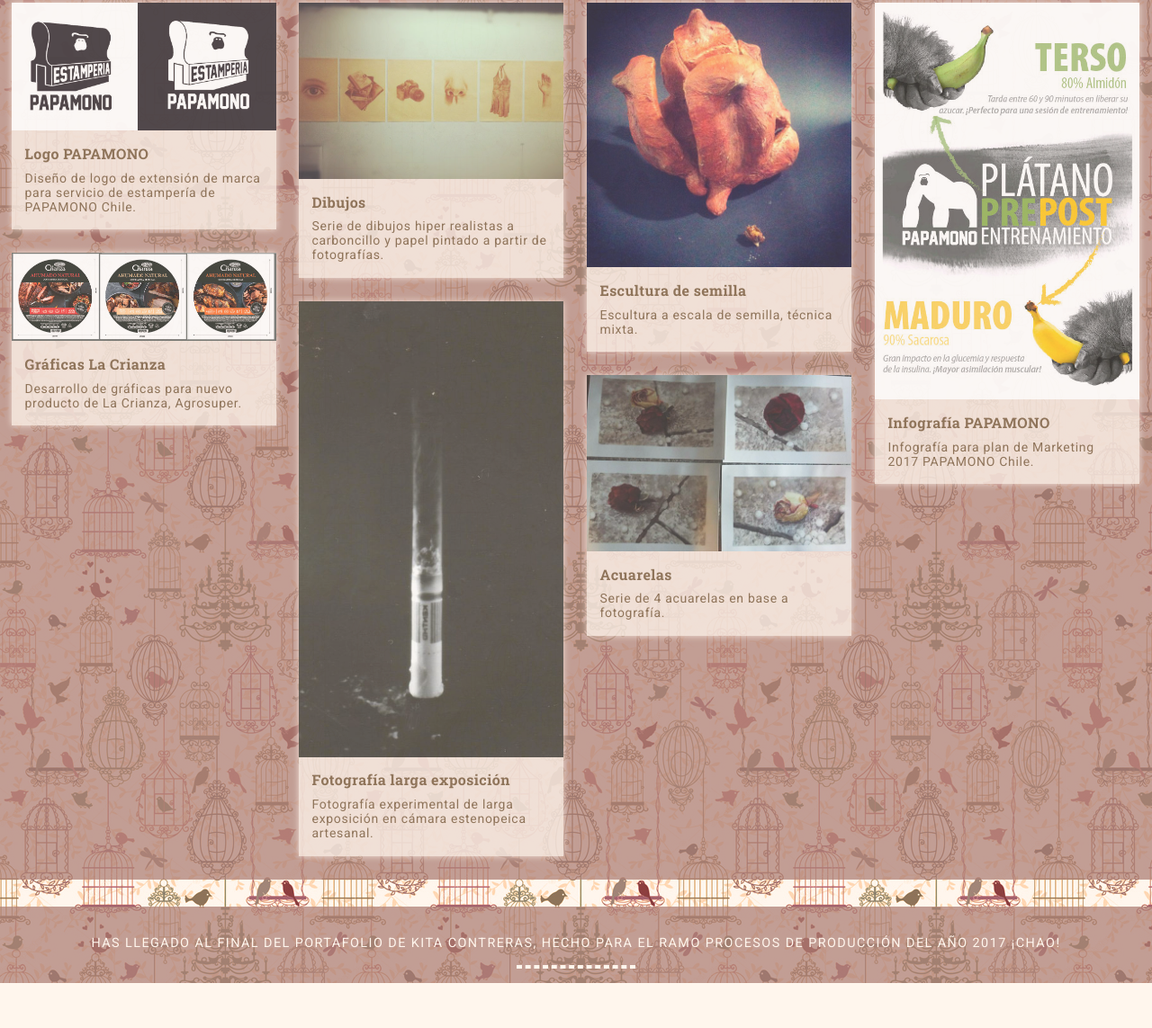
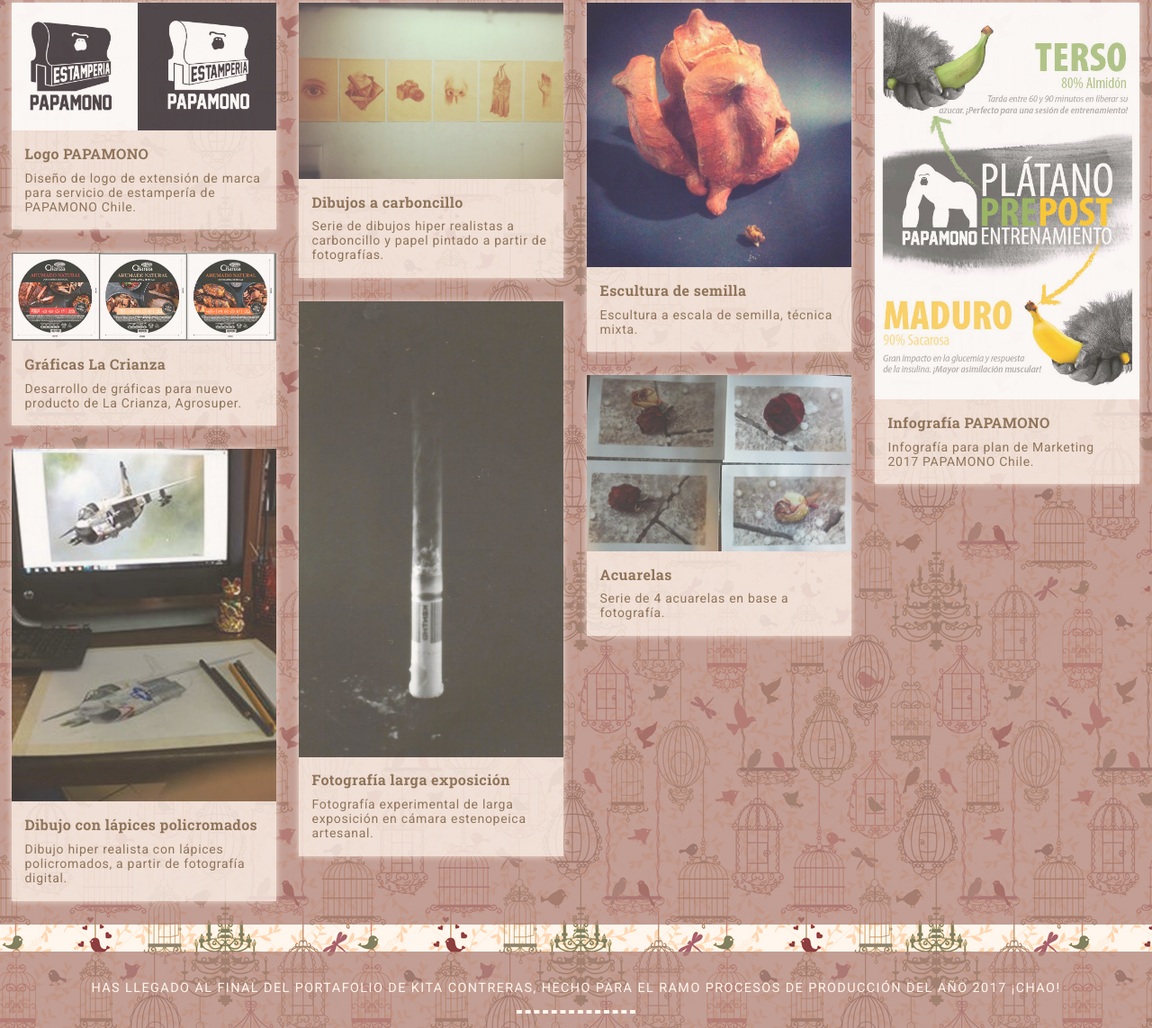
Before and after one commit to ercontreras/contreras, a plain HTML site: page index.html in a window 1280 px wide. Shown: the part 1255-2398 px from the top of the page at 90% size. Before the commit the page ends 2348 px from the top, so only its background shows below. Drawn offline with Linux system fonts and the light colour scheme.

Commit message:
commit final

```diff
--- a/index.html
+++ b/index.html
@@ -7,20 +7,20 @@
 <title>Kita's Portfolio</title>
 <!-- Search Engine -->
 <meta name="description" content="¡Hola! Este es el portafolio de Kita Contreras, hecho para el ramo procesos de producción del año 2017">
-<meta name="image" content="https://github.com/ercontreras/contreras/images/foto.jpg">
+<meta name="image" content="https://ercontreras.github.io/contreras/images/foto.jpg">
 <!-- Schema.org for Google -->
 <meta itemprop="name" content="Kita's Portfolio">
 <meta itemprop="description" content="¡Hola! Este es el portafolio de Kita Contreras, hecho para el ramo procesos de producción del año 2017">
-<meta itemprop="image" content="https://github.com/ercontreras/contreras/images/foto.jpg">
+<meta itemprop="image" content="https://ercontreras.github.io/contreras/images/foto.jpg">
 <!-- Twitter -->
 <meta name="twitter:card" content="summary">
 <meta name="twitter:title" content="Kita's Portfolio">
 <meta name="twitter:description" content="¡Hola! Este es el portafolio de Kita Contreras, hecho para el ramo procesos de producción del año 2017">
-<meta name="twitter:image:src" content="https://github.com/ercontreras/contreras/images/foto.jpg">
+<meta name="twitter:image:src" content="https://ercontreras.github.io/contreras/images/foto.jpg">
 <!-- Open Graph general (Facebook, Pinterest & Google+) -->
 <meta name="og:title" content="Kita's Portfolio">
 <meta name="og:description" content="¡Hola! Este es el portafolio de Kita Contreras, hecho para el ramo procesos de producción del año 2017">
-<meta name="og:image" content="https://github.com/ercontreras/contreras/images/foto.jpg">
+<meta name="og:image" content="https://ercontreras.github.io/contreras/images/foto.jpg">
 <meta name="og:url" content="https://ercontreras.github.io/contreras/">
 <meta name="og:site_name" content="Kita's Portfolio">
 <meta name="og:locale" content="es_CL">
@@ -69,7 +69,7 @@
 	</div><!--/item-->
 	<div class="item">
 		<figure><img src="images/portfolio-02.jpg"/></figure>
-	  	<h4>Dibujos</h4>
+	  	<h4>Dibujos a carboncillo</h4>
 	  	<p>Serie de dibujos hiper realistas a carboncillo y papel pintado a partir de fotografías.</p>
 	</div><!--/item-->
 	<div class="item">
@@ -97,6 +97,11 @@
 	  	<h4>Acuarelas</h4>
 	  	<p>Serie de 4 acuarelas en base a fotografía.</p>
 	</div><!--/item-->
+	<div class="item">
+		<figure><img src="images/portfolio-08.jpg"/></figure>
+	  	<h4>Dibujo con lápices policromados</h4>
+	  	<p>Dibujo hiper realista con lápices policromados, a partir de fotografía digital.</p>
+	</div><!--/item-->
 </div><!--/portafolio-->
 
 <footer>
```
Also changed, not shown: images/foto.jpg, images/portfolio-08.jpg (added), images/video.jpg.
